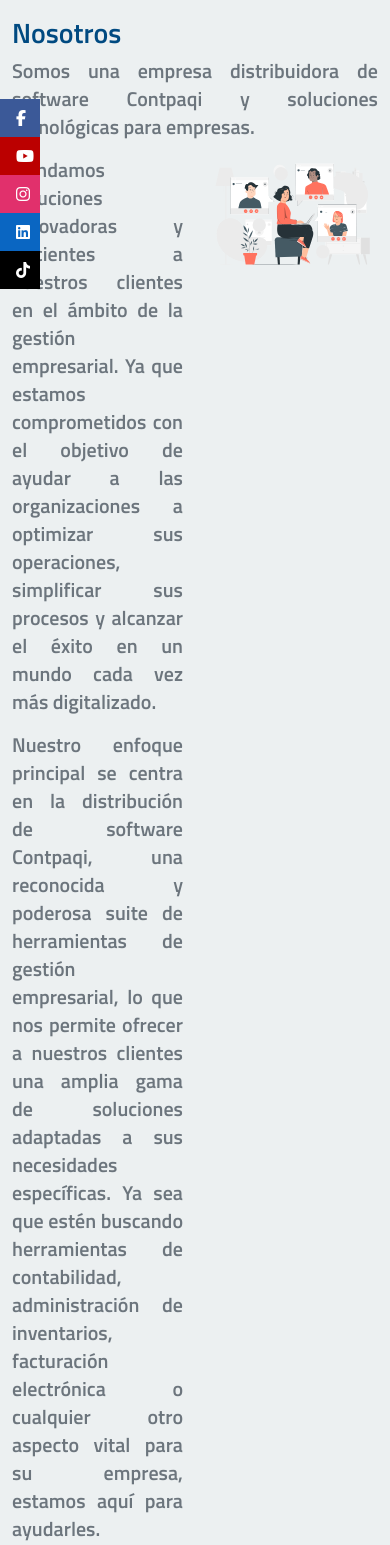
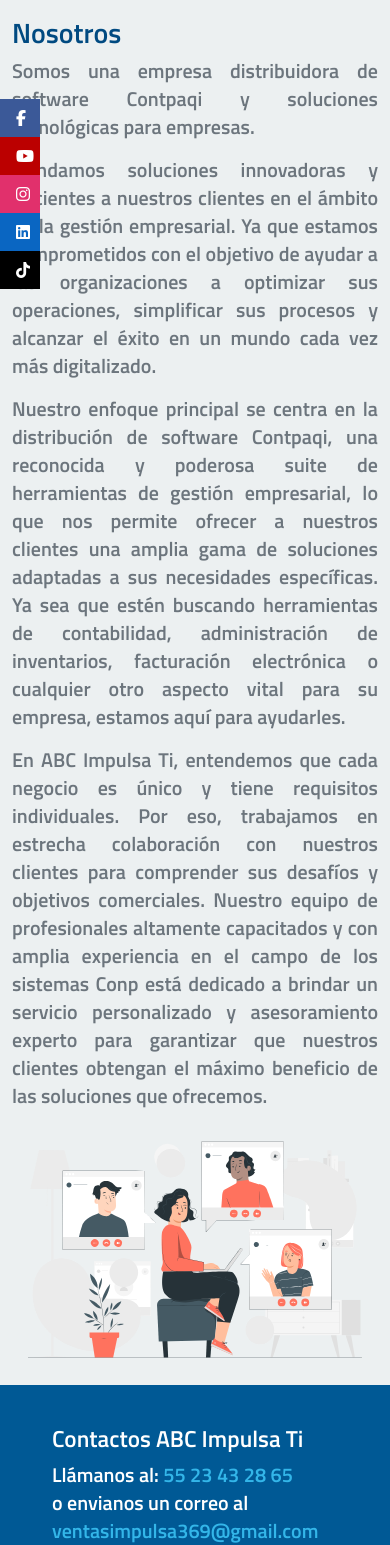
Before and after one commit to marco-ortega0808/ABCimpulsaTi, a PHP site: page /nosotros.php in a window 390 px wide. Shown: the part 101-1646 px from the top of the page. Run offline with PHP 8.4, Linux system fonts and the light colour scheme; some libraries are stand-ins or nearby versions.

Commit message:
Responsivo dispositivos SM

```diff
--- a/nosotros.php
+++ b/nosotros.php
@@ -14,26 +14,26 @@
             require "main/header.php";
         ?>
         <div class="row">
+            <div class="col-lg-6 col-sm-12">
                 <h1>
                     Nosotros
                 </h1>
                 <p class="text-secondary text-justify">
                     Somos una empresa distribuidora de <strong>software Contpaqi y soluciones tecnológicas</strong> para empresas.
                 </p>
-            <div class="col-6">
                 <p class="text-secondary text-justify">
                     Brindamos soluciones innovadoras y eficientes a nuestros clientes en el ámbito de la gestión empresarial. Ya que estamos comprometidos con el objetivo de ayudar a las organizaciones a optimizar sus operaciones, simplificar sus procesos y alcanzar el éxito en un mundo cada vez más digitalizado.
                 </p>
                 <p class="text-secondary text-justify">
                     Nuestro enfoque principal se centra en la distribución de software Contpaqi, una reconocida y poderosa suite de herramientas de gestión empresarial, lo que nos permite ofrecer a nuestros clientes una amplia gama de soluciones adaptadas a sus necesidades específicas. Ya sea que estén buscando herramientas de contabilidad, administración de inventarios, facturación electrónica o cualquier otro aspecto vital para su empresa, estamos aquí para ayudarles.
                 </p>
-            </div>
-            <div class="col-6">
-                <img src="/img/11641780_4783003.svg" alt="">
-            </div>
                 <p class="text-secondary text-justify">
                     En <Strong>ABC Impulsa Ti</Strong>, entendemos que cada negocio es único y tiene requisitos individuales. Por eso, trabajamos en estrecha colaboración con nuestros clientes para comprender sus desafíos y objetivos comerciales. Nuestro equipo de profesionales altamente capacitados y con amplia experiencia en el campo de los sistemas Conp está dedicado a brindar un servicio personalizado y asesoramiento experto para garantizar que nuestros clientes obtengan el máximo beneficio de las soluciones que ofrecemos.
                 </p>
+            </div>
+            <div class="col-lg-6 col-sm-12">
+                <img src="/img/11641780_4783003.svg" class="img-fluid" alt="">
+            </div>
             <?php
                 require "main/redes.php";
             ?>
```
Lines whose indentation alone changed are shown as unchanged.
